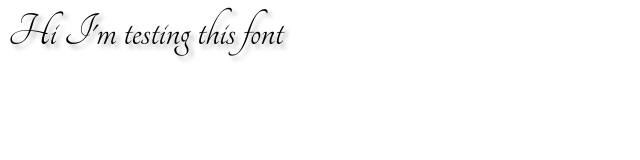
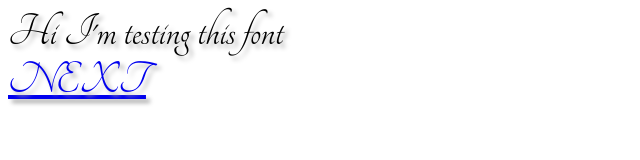
Before and after one commit to Xcelsama/Learn-how-to-use-Google-fonts, a plain HTML site: page index.html in a window 1280 px wide. Shown: the whole page, without its empty margins (0-640 px from the left). Drawn offline with Linux system fonts and the light colour scheme.

Commit message:
Update index.html

```diff
--- a/index.html
+++ b/index.html
@@ -12,6 +12,7 @@ text-shadow:4px 4px 4px #aaa;
     </head>
 <body>
  <div>Hi I'm testing this font</div>
+<a href="fontdesign.html">NEXT</a>
 </body>
 
 
```
